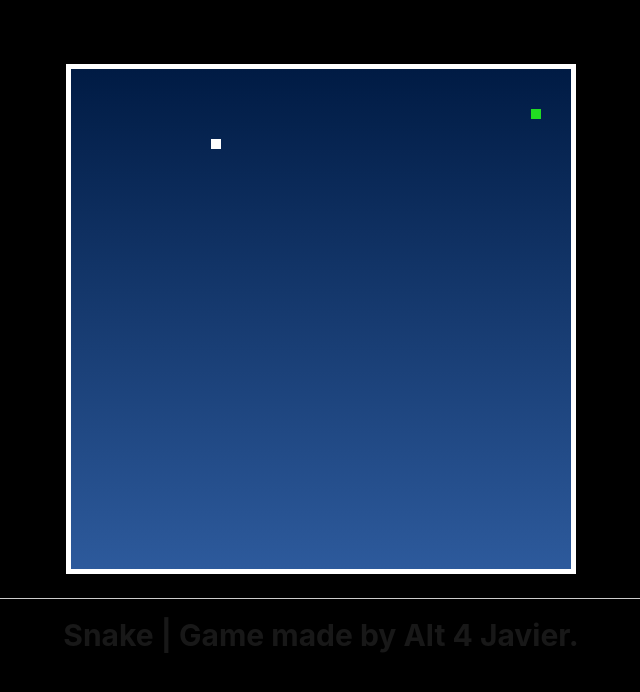
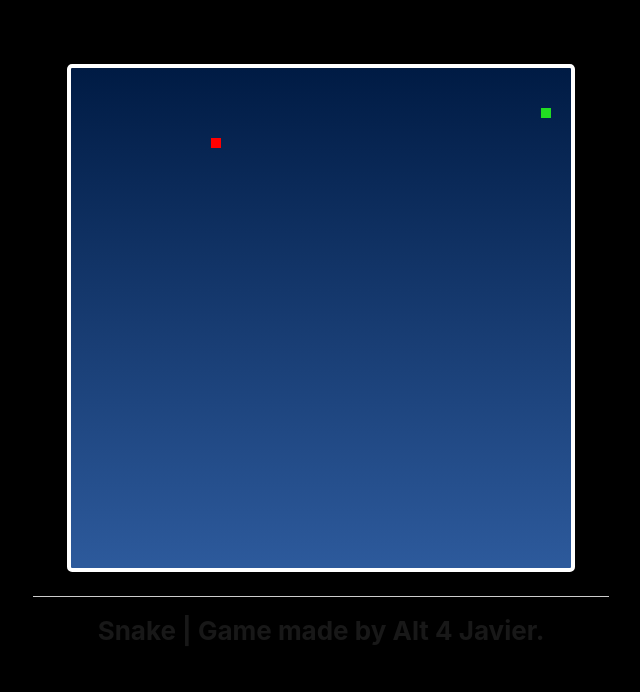
Before and after one commit to Alt4Javier/snake-game, a plain HTML site: page index.html in a window 1280 px wide. Shown: the whole page, without its empty margins (319-959 px from the left). Drawn offline with Linux system fonts and the light colour scheme.

Commit message:
Add files via upload

```diff
--- a/css/styles.css
+++ b/css/styles.css
@@ -6,7 +6,8 @@ body{
 }
 
 canvas{
-    border: solid 5px white;
+    border: solid 4px white;
+    border-radius: 1%;
     background: linear-gradient(
         0deg,
         rgba(45, 90, 156) 0%,
@@ -19,7 +20,7 @@ canvas{
 }
 
 .contenedor-footer{
-    width: 90%;
+    width: 45%;
     justify-content: space-evenly;
     margin: auto;
     padding-bottom: 20px;
@@ -35,5 +36,5 @@ canvas{
     margin-top: 18px;
     margin-bottom: 0px;
     color: rgb(24, 24, 24);
-    font-size: 30px;
+    font-size: 26px;
 }
--- a/index.html
+++ b/index.html
@@ -18,7 +18,7 @@
     <meta property="twitter:image:src" content="https://media.discordapp.net/attachments/813471420943695972/882045587497844756/unknown.png?">
     <!--Metatags cont-->
     <title>Snake</title>
-    <link rel="shortcut icon" href="img/snake-logo.png" type="image/x-icon">
+    <link rel="shortcut icon" href="img/snake-logo-2.png" type="image/x-icon">
     <link rel="stylesheet" href="css/styles.css">
     <link href="https://fonts.googleapis.com/css2?family=Open+Sans:wght@300;400;700;800&display=swap" rel="fuente">
 </head>
--- a/js/script.js
+++ b/js/script.js
@@ -1,3 +1,5 @@
+alert("Controls: WASD")
+
 const STATE_RUNNING = 1;
 const STATE_LOSING = 2;
 
@@ -5,7 +7,7 @@ const TICK = 80;
 const SQUARE_SIZE = 10;
 const BOARD_WIDTH = 50;
 const BOARD_HEIGHT = 50;
-const GROW_SCALE = 10;
+const GROW_SCALE = 3;
 const DIRECTIONS_MAP = {
   'A': [-1,  0],
   'D': [ 1,  0],
@@ -136,7 +138,7 @@ function draw() {
   }
 
   const {x, y} = state.prey;
-  drawPixel('white', x, y);
+  drawPixel('red', x, y);
 }
 
 window.onload = function() {
```
Also changed, not shown: img/snake-logo-2.png (added).
